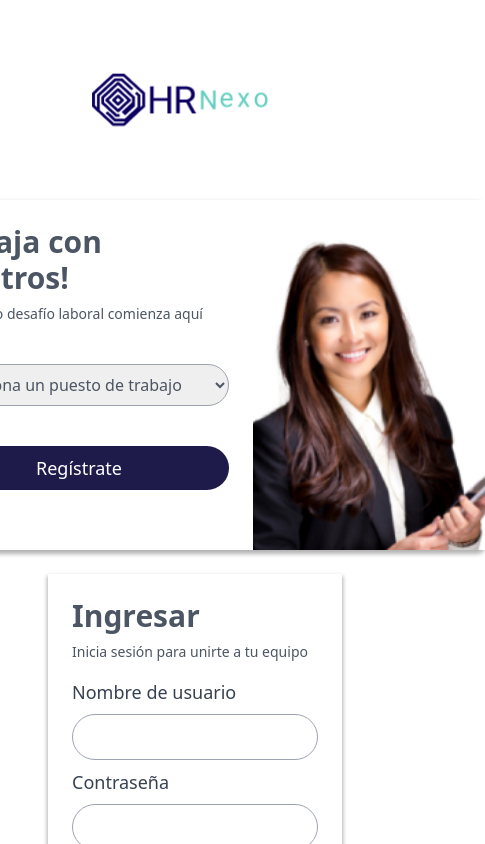
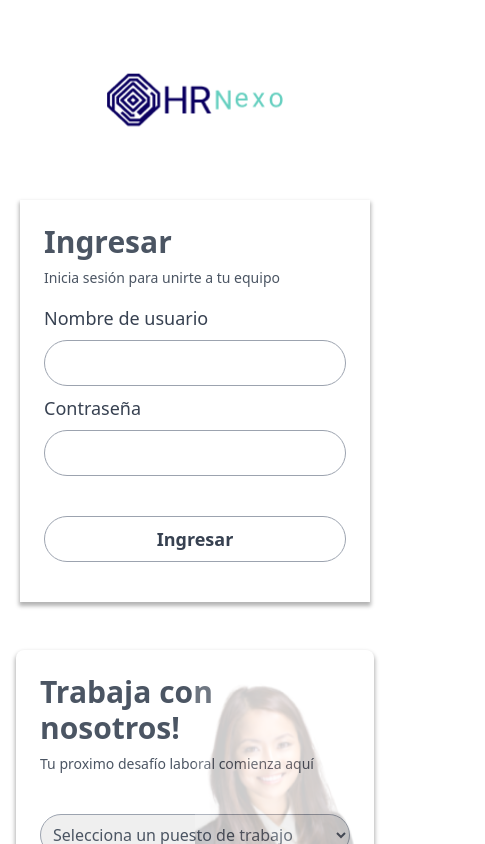
Before and after one commit to Visual2024/c17-67-t-python, a React (Vite) app in the folder Frontend/RecursosHumanosWebApp/: page /login in a window 390 px wide. Shown: the top 844 px of the page, 485 px wide, since content can reach past the window. Built offline with nearby package versions, Linux system fonts and the light colour scheme.

Commit message:
pagina inicio

```diff
--- /dev/null
+++ b/Frontend/RecursosHumanosWebApp/src/Components/Form/LoginFormRegis.jsx
@@ -0,0 +1,35 @@
+import { useState } from 'react'
+import Swal from "sweetalert2"
+
+export const LoginFormRegis = ({formSwitch}) => {
+
+    const [puestoDeTrabajo, setPuestoDeTrabajo] = useState('')
+
+    const selectOnChange = (event) => {
+      setPuestoDeTrabajo(event.target.value)
+    }
+
+    const registrateClick = (event) => {
+      event.preventDefault()
+      if (puestoDeTrabajo === '') {
+        return Swal.fire('Selecciona un Puesto de trabajo')
+      }
+      return formSwitch()
+    }
+
+
+  return (
+    <>
+        <form onSubmit={registrateClick} className='flex flex-col'>
+            <h2 className='text-gray-600 text-3xl font-semibold'>Trabaja con nosotros!</h2>
+            <p className='text-sm text-gray-600'>Tu proximo desafío laboral comienza aquí</p>
+            <select value={puestoDeTrabajo} onChange={selectOnChange} className='text-gray-600 rounded-full border border-gray-400 mt-8 mb-8 p-2 box-border'>
+                <option value="">Selecciona un puesto de trabajo</option>
+                <option value="Frontend">Frontend</option>
+                <option value="Backend">Backend</option>
+            </select>
+            <button className='text-white text-lg  p-2 rounded-full bg-indigo-950 hover:bg-blue-900' >Regístrate</button>
+        </form>
+    </>
+  )
+}
--- a/Frontend/RecursosHumanosWebApp/src/Pages/Login.jsx
+++ b/Frontend/RecursosHumanosWebApp/src/Pages/Login.jsx
@@ -1,26 +1,43 @@
 import loginstyles from '../Styles/Login.module.css'
 import { FormularioLogin } from '../Components/Form/FormularioLogin';
-import { useState } from 'react'
-import { useNavigate } from 'react-router-dom'
-import Swal from "sweetalert2"
+import { LoginFormRegis } from '../Components/Form/LoginFormRegis';
+import { useEffect, useState } from 'react';
+import { FormularioRegistro } from '../Components/Form/FormularioRegistro';
+
 
 export const Login = () => {
 
-  const [puestoDeTrabajo, setPuestoDeTrabajo] = useState('')
-  const navigate = useNavigate()
+  const [verFormRegistro, setVerFormRegistro] = useState(false)
+  const [divEmergenteSize, setDivEmergenteSIze] = useState('0')
+  const [formOpacity, setFormOpacity] = useState('0')
+  const [indexZ, setIndexZ] = useState('-1')
 
-  const selectOnChange = (event) => {
-    setPuestoDeTrabajo(event.target.value)
+  const formSwitch = () => {
+    setVerFormRegistro(!verFormRegistro)
   }
 
-  const registrateClick = (event) => {
-    event.preventDefault()
-    if (puestoDeTrabajo === '') {
-      return Swal.fire('Selecciona un Puesto de trabajo')
+  useEffect(()=>{
+    if (verFormRegistro) {
+      setDivEmergenteSIze('700px')
+      setIndexZ('2')
+      const timer = setTimeout(() => {
+        setFormOpacity('1')
+      }, 400)
+
+      return () => clearTimeout(timer)
     }
+    else{
+      setDivEmergenteSIze('0')
+      setFormOpacity('0')
 
-    return navigate('/register')
-  }
+      const timer2 = setTimeout(() => {
+        setIndexZ('-1')
+      }, 400)
+
+      return () => clearTimeout(timer2)
+    }
+  }, [verFormRegistro])
+
 
 
   return (
@@ -30,16 +47,7 @@ export const Login = () => {
       <div className={loginstyles.formulariosDiv}>
         <div className={loginstyles.formRegistro}>
 
-          <form action="" className='flex flex-col'>
-            <h2 className='text-gray-600 text-3xl font-semibold'>Trabaja con nosotros!</h2>
-            <p className='text-sm text-gray-600'>Tu proximo desafío laboral comienza aquí</p>
-            <select value={puestoDeTrabajo} onChange={selectOnChange} className='text-gray-600 rounded-full border border-gray-400 mt-8 mb-8 p-2 box-border'>
-              <option value="">Selecciona un puesto de trabajo</option>
-              <option value="Frontend">Frontend</option>
-              <option value="Backend">Backend</option>
-            </select>
-            <button onClick={registrateClick} className='text-white text-lg  p-2 rounded-full bg-indigo-950 hover:bg-blue-900' >Regístrate</button>
-          </form>
+          <LoginFormRegis formSwitch={formSwitch}/>
 
           <div className={loginstyles.formImg}>
             <img src="/images/img-login-1.png" alt="" />
@@ -51,6 +59,18 @@ export const Login = () => {
         </div>
       </div>
 
+      <div className={loginstyles.formEmergenteExterior} style={{backgroundColor: verFormRegistro ? 'rgb(0, 0, 0,.2)' : 'transparent', zIndex: indexZ}}>
+        <div className={loginstyles.formEmergenteContainer} style={{width: divEmergenteSize}}>
+          <span onClick={formSwitch} style={{display: verFormRegistro? 'block' : 'none'}}><i className="fas fa-x fa-2x text-gray-900"></i></span>
+            {
+              verFormRegistro &&
+              <div className={loginstyles.formEmergenteDiv} style={{opacity: formOpacity, transition: 'opacity .2s ease'}}>
+                <FormularioRegistro />
+              </div>
+            }
+        </div>
+      </div>
+
     </div>
   )
 }
--- a/Frontend/RecursosHumanosWebApp/src/Styles/Login.module.css
+++ b/Frontend/RecursosHumanosWebApp/src/Styles/Login.module.css
@@ -37,7 +37,7 @@
     box-shadow: 0 3px 4px 1px rgba(0, 0, 0, 0.3);
     min-width: 580px;
     max-width: 800px;
-    height: 350px;
+    height: 290px;
 }
 
 .formRegistro form{
@@ -69,6 +69,7 @@
     height: 100%;
     object-fit: cover;
     object-position: bottom;
+    border-radius: 0 8px 8px 0;
 }
 
 .formLoginDiv{
@@ -88,22 +89,90 @@
 }
 
 
-@media (max-width:1024px) {
+/*************************** Formulario Emergente *************************/
+
+.formEmergenteExterior{
+    position: fixed;
+    top: 0;
+    left: 0;
+    right: 0;
+    bottom: 0;
+}
+
+.formEmergenteContainer{
+    position: fixed;
+    top: 0;
+    right: 0;
+    bottom: 0;
+    background: white;
+    transition: width .4s ease-in-out;
+    display: flex;
+    align-items: center;
+    justify-content: center;
+    box-sizing: border-box;
+    box-shadow: -3px 3px 8px 0 rgb(0, 0, 0,.3);
+    max-width: 100%;
+}
+
+.formEmergenteContainer span{
+    position: absolute;
+    top: 8px;
+    left: 10px;
+    cursor: pointer;
+}
+
+
+@media (max-width:899px){
+
+    .formEmergenteContainer{
+        bottom: 20%;
+    }
 
     .Container{
         gap: 0;
+        padding: 0 16px 32px;
+        align-items: center;
+    }
+
+    .imgLogo{
+        margin: 0;
     }
 
     .formulariosDiv{
-        flex-direction: column;
-        align-items: center;
+        display: grid;
+        grid-template-columns: 1fr;
+        gap: 48px;
+        place-items: center;
+    }
+
+    .formLoginDiv{
+        width: 100%;
+        grid-row: 1/2;
     }
 
     .formRegistro{
         width: 100%;
+        grid-row: 2/3;
+        position: relative;
+        min-width: 340px;
+        max-width: 600px;
     }
 
-    .formLoginDiv{
+    .formRegistro form{
         width: 100%;
     }
+
+    .formRegistro form button{
+        z-index: 1;
+    }
+
+    .formImg{
+        position: absolute;
+        right: 0;
+        top: 0;
+        width: 50%;
+        max-width: 300px;
+        height: 100%;
+        opacity: .2;
+    }
 }
```
